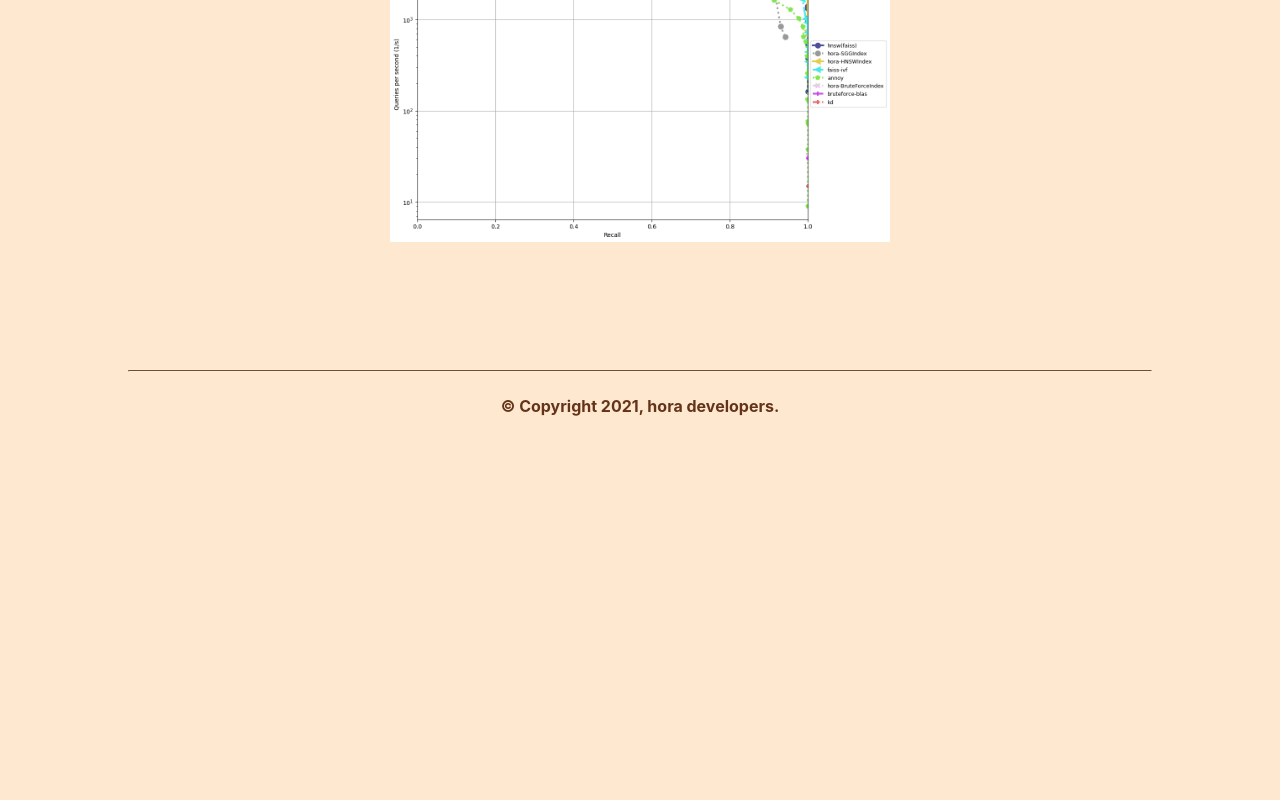
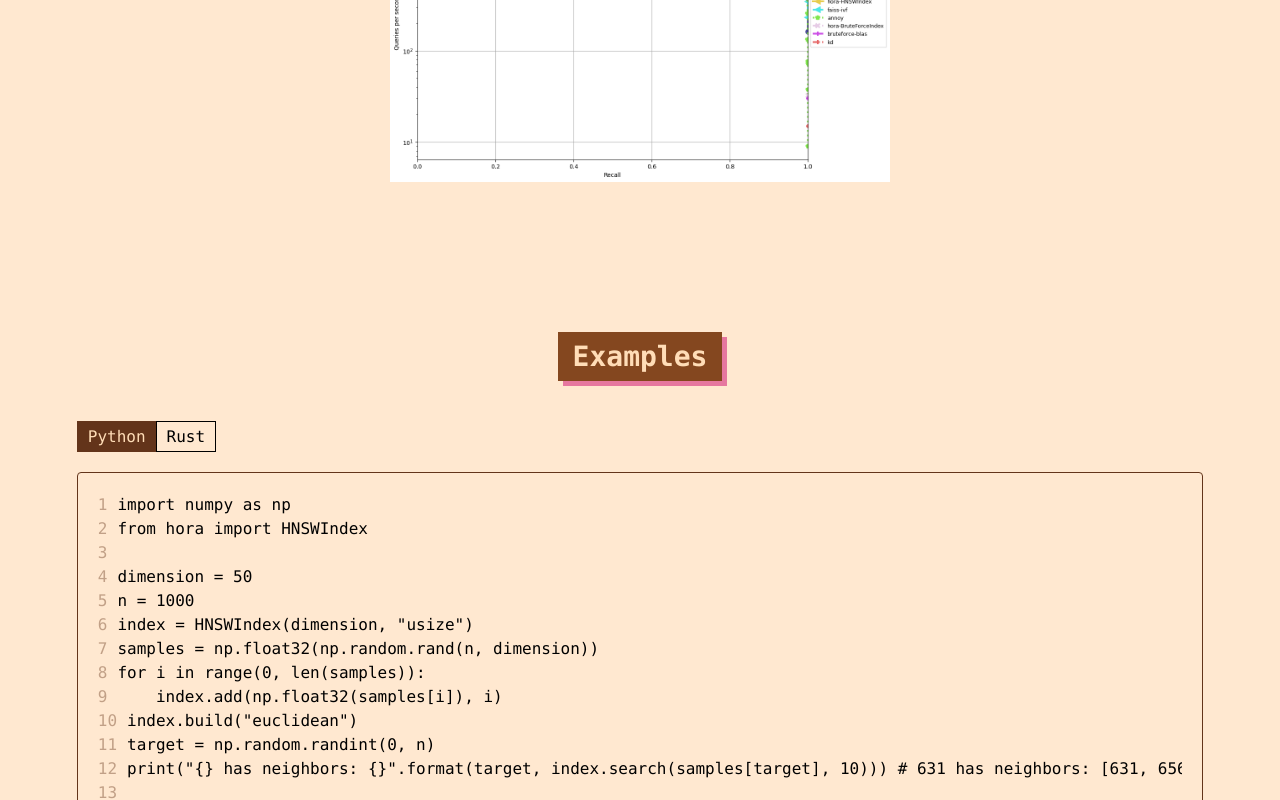
Before and after one commit to hora-search/hora-site, a Next.js app in the folder home/: page / in a window 1280 px wide. Shown: the part 2000-2800 px from the top of the page. Before the commit the page ends 2436 px from the top, so only its background shows below. Built offline with nearby package versions, Linux system fonts and the light colour scheme.

Commit message:
add: add examples

```diff
--- /dev/null
+++ b/home/components/Examples/index.tsx
@@ -0,0 +1,111 @@
+import React, { useState } from 'react';
+import c from './style.module.scss';
+
+const languageExamples: { language: string; lines: string[] }[] = [
+    {
+        language: 'Python',
+        lines: `import numpy as np
+from hora import HNSWIndex
+
+dimension = 50
+n = 1000
+index = HNSWIndex(dimension, "usize")
+samples = np.float32(np.random.rand(n, dimension))
+for i in range(0, len(samples)):
+    index.add(np.float32(samples[i]), i)
+index.build("euclidean")
+target = np.random.randint(0, n)
+print("{} has neighbors: {}".format(target, index.search(samples[target], 10))) # 631 has neighbors: [631, 656, 113, 457, 584, 179, 586, 979, 619, 976]
+    `.split("\n"),
+    },
+    {
+        language: 'Rust',
+        lines: `use hora::core::ann_index::ANNIndex;
+use rand::{thread_rng, Rng};
+use rand_distr::{Distribution, Normal};
+
+pub fn demo() {
+    let n = 1000;
+    let dimension = 64;
+
+    // make sample points
+    let mut samples = Vec::with_capacity(n);
+    let normal = Normal::new(0.0, 10.0).unwrap();
+    for _i in 0..n {
+        let mut sample = Vec::with_capacity(dimension);
+        for _j in 0..dimension {
+            sample.push(normal.sample(&mut rand::thread_rng()));
+        }
+        samples.push(sample);
+    }
+
+    let mut index = hora::index::hnsw_idx::HNSWIndex::<f32, usize>::new(
+        dimension,
+        &hora::index::hnsw_params::HNSWParams::<f32>::default(),
+    ); // init index
+    for (i, sample) in samples.iter().enumerate().take(n) {
+        index.add(sample, i).unwrap(); // add point
+    }
+    index.build(hora::core::metrics::Metric::Euclidean).unwrap();
+
+    let mut rng = thread_rng();
+    let target: usize = rng.gen_range(0..n);
+    println!(
+        "{:?} has neighbors: {:?}",
+        target,
+        index.search(&samples[target], 10) // search for k nearest neighbors
+    ); // 523 has neighbors: [523, 762, 364, 268, 561, 231, 380, 817, 331, 246]
+}
+    `.split("\n"),
+    },
+];
+
+const Example = (): JSX.Element => {
+    const [activeLanguage, setActiveLanguage] = useState(languageExamples[0]!.language);
+
+    const curCodeLines =
+        languageExamples.find((guide) => guide.language === activeLanguage)?.lines || [];
+
+    return (
+        <div className={c.wrapper}>
+            <h2 className={c.title}>Examples</h2>
+            <div className={c.content}>
+                <div className={c.languageSwitcher}>
+                    {languageExamples.map(({ language }) => {
+                        const isActive = activeLanguage === language;
+                        return (
+                            <label
+                                key={language}
+                                className={`${c.switcherItem} ${isActive ? c.activeLanguage : ''}`}
+                            >
+                                <input
+                                    checked={isActive}
+                                    onChange={() => setActiveLanguage(language)}
+                                    type="radio"
+                                />
+                                {language}
+                            </label>
+                        );
+                    })}
+                </div>
+                <div className={c.codeShowcase}>
+                    <pre className={c.codeBlock}>
+                        {curCodeLines.map((line, index) => (
+                            <code key={index} className={c.codeLine}>
+                                {line}
+                            </code>
+                        ))}
+                    </pre>
+                    <button
+                        className={c.copyBtn}
+                        onClick={() => navigator.clipboard.writeText(curCodeLines.join('\n'))}
+                    >
+                        Copy
+          </button>
+                </div>
+            </div>
+        </div>
+    );
+};
+
+export default React.memo(Example);
--- /dev/null
+++ b/home/components/Examples/style.module.scss
@@ -0,0 +1,102 @@
+@import 'styles/shared.scss';
+
+$cardMarginBottom: 30px;
+
+.wrapper {
+  display: flex;
+  align-items: center;
+  flex-direction: column;
+
+  > * {
+    flex: none;
+  }
+
+  padding: 40px 0;
+}
+
+.title {
+  margin: 0 0 40px;
+  padding: 8px 15px;
+  color: #ffddb7;
+  font-size: 28px;
+  font-family: menlo, consolas, 'Courier New', Courier, monospace;
+  text-align: center;
+  background-color: #84471f;
+  filter: drop-shadow(5px 5px 0 $shadowColor);
+}
+
+.content {
+  align-self: stretch;
+}
+
+.languageSwitcher {
+  display: flex;
+  margin-bottom: 20px;
+}
+
+.switcherItem {
+  padding: 5px 10px;
+  text-align: center;
+  border: 1px solid currentColor;
+  cursor: pointer;
+  font-family: menlo, consolas, 'Courier New', Courier, monospace;
+
+  & + & {
+    margin-left: -1px;
+  }
+
+  input {
+    display: none;
+  }
+}
+
+.activeLanguage {
+  background-color: #63341a;
+  color: #ffddb7;
+  border-color: #63341a;
+}
+
+.codeShowcase {
+  position: relative;
+  padding: 20px;
+  border: 1px solid #63341a;
+  border-radius: 4px;
+  overflow: hidden;
+
+  &:hover .copyBtn {
+    display: block;
+  }
+}
+
+.codeBlock {
+  margin: 0;
+  // white-space: pre;
+  // font-family: monospace;
+  counter-reset: lineCounter;
+  overflow: auto;
+}
+
+.codeLine {
+  display: block;
+  line-height: 1.5;
+  counter-increment: lineCounter;
+
+  &::before {
+    content: counter(lineCounter);
+    margin-right: 10px;
+    color: #63341a66;
+    user-select: none;
+  }
+}
+
+.copyBtn {
+  display: none;
+  position: absolute;
+  top: -1px;
+  right: -1px;
+  padding: 5px 10px;
+  color: #63341a;
+  background-color: transparent;
+  border: 1px solid currentColor;
+  cursor: pointer;
+}
--- a/home/components/Footer/index.tsx
+++ b/home/components/Footer/index.tsx
@@ -4,7 +4,7 @@ import c from './style.module.scss';
 const Footer = (): JSX.Element => {
   return (
     <div className={c.wrapper}>
-      <div className={c.divide_wrapper}><hr className={c.divide} /></div>
+      {/* <div className={c.divide_wrapper}><hr className={c.divide} /></div> */}
       <div><strong><p className={c.copyright}>© Copyright 2021, hora developers.</p></strong></div>
     </div>
   );
--- a/home/pages/index.tsx
+++ b/home/pages/index.tsx
@@ -13,6 +13,7 @@ import Bench from '../components/Bench';
 import BigTitle from '../components/BigTitle';
 import Features from '../components/Features';
 import Installation from '../components/Installation';
+import Example from '../components/Examples';
 
 import c from '../styles/home.module.scss';
 
@@ -37,8 +38,9 @@ const Home = (): JSX.Element => {
         <BigTitle />
         <Features />
         <Installation />
+        <Bench />
+        <Example />
       </div>
-      <Bench />
       <Footer />
       <Script src="https://www.googletagmanager.com/gtag/js?id=G-ZCQDT118MM" />
       <Script>{`
```
Also changed, not shown: 1 other file (tests, documents, lock files or other folders).
